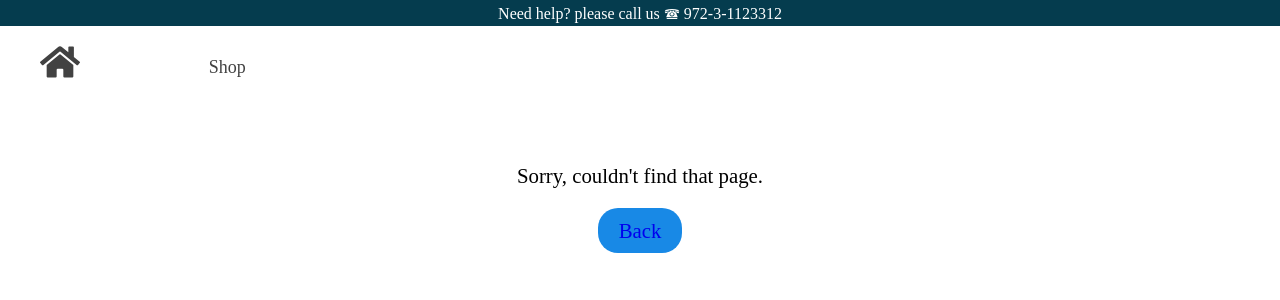
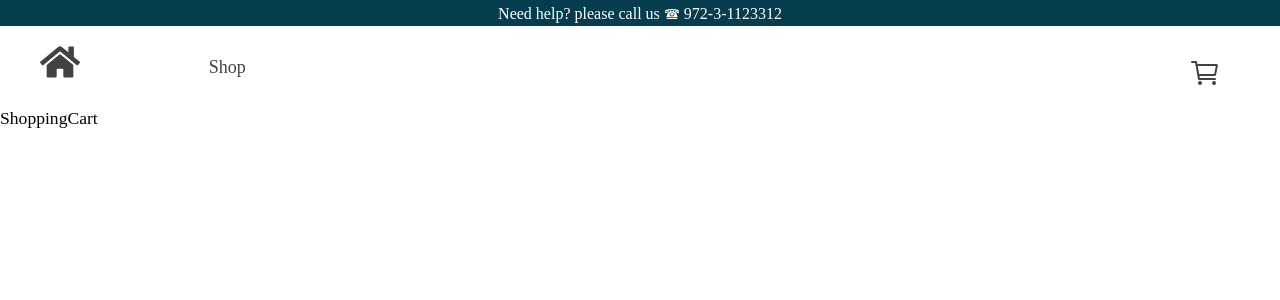
Before and after one commit to doxam1/shopping_cart, a React (Vite) app: page /cart in a window 1280 px wide. Shown: the top 300 px of the page. Built offline with nearby package versions, Linux system fonts and the light colour scheme.

Commit message:
add counter to cart logo

```diff
--- a/src/App.jsx
+++ b/src/App.jsx
@@ -3,6 +3,8 @@ import Layout from "./layouts/Layout";
 import Home from "./components/Home";
 import ErrorElement from "./components/ErrorElement";
 import Shop from "./components/Shop";
+import ShoppingCart from "./components/ShoppingCart";
+import { createContext, useState } from "react";
 
 const router = createBrowserRouter([
   {
@@ -11,17 +13,24 @@ const router = createBrowserRouter([
     children: [
       { index: true, element: <Home /> },
       { path: "shop", element: <Shop /> },
+      { path: "cart", element: <ShoppingCart /> },
       { path: "*", element: <ErrorElement /> },
     ],
   },
 ]);
+const ClientContext = createContext();
 
 function App() {
+  const [cart, setCart] = useState([]);
+
   return (
     <>
-      <RouterProvider router={router} />
+      <ClientContext.Provider value={{ cart, setCart }}>
+        <RouterProvider router={router} />
+      </ClientContext.Provider>
     </>
   );
 }
 
+export { ClientContext };
 export default App;
--- a/src/components/Navbar.jsx
+++ b/src/components/Navbar.jsx
@@ -2,6 +2,9 @@ import { NavLink } from "react-router-dom";
 import styled from "styled-components";
 import { FaHome } from "react-icons/fa";
 import { GiRotaryPhone } from "react-icons/gi";
+import { IoCartOutline } from "react-icons/io5";
+import { useContext } from "react";
+import { ClientContext } from "../App";
 
 const Wrapper = styled.div`
   /* padding: 1rem; */
@@ -24,7 +27,7 @@ const Wrapper = styled.div`
 
   & a:hover {
     opacity: 75%;
-    &:not(.icon) {
+    &:not(.icon):not(.iconCart) {
       text-decoration-line: underline;
       text-underline-offset: 1rem;
       color: #053c4e;
@@ -35,6 +38,15 @@ const Wrapper = styled.div`
     margin-right: 4rem;
     margin-left: 1rem;
     font-size: 2.5rem;
+  }
+  .iconCart {
+    margin-left: auto;
+
+    & > svg {
+      font-size: 2rem;
+      margin-right: 3rem;
+      margin-top: 1rem;
+    }
   }
 
   /* & a:not(.icon) {
@@ -47,7 +59,12 @@ const Wrapper = styled.div`
     }
   } */
 `;
-
+const CartItemsNum = styled.span`
+  position: relative;
+  right: 55%;
+  font-size: medium;
+  text-decoration: none;
+`;
 const Header = styled(Wrapper)`
   background-color: #053c4e;
   font-size: medium;
@@ -63,6 +80,8 @@ const navLinkActiveStyle = ({ isActive }) => {
   };
 };
 const Navbar = () => {
+  const { cart } = useContext(ClientContext);
+  console.log(cart.length);
   return (
     <>
       <Header>
@@ -79,6 +98,10 @@ const Navbar = () => {
         <NavLink to="shop" style={navLinkActiveStyle}>
           &nbsp;&nbsp;Shop&nbsp;&nbsp;
         </NavLink>
+        <NavLink to="cart" className="iconCart">
+          <IoCartOutline />
+          {cart.length > 0 && <CartItemsNum>{`${cart.length}`}</CartItemsNum>}
+        </NavLink>
       </Wrapper>
     </>
   );
--- /dev/null
+++ b/src/components/ShoppingCart.jsx
@@ -0,0 +1,5 @@
+const ShoppingCart = () => {
+  return <div>ShoppingCart</div>;
+};
+
+export default ShoppingCart;
--- a/src/components/productFetch/Products.jsx
+++ b/src/components/productFetch/Products.jsx
@@ -1,13 +1,52 @@
 import { getFetcherWithNativeFetch } from "./getProductWithNativeFetch";
 import { useEffect, useState } from "react";
+import styled from "styled-components";
+import { useContext } from "react";
+import { ClientContext } from "../../App";
+
+const Wrapper = styled.div`
+  display: grid;
+  grid-template-columns: repeat(auto-fill, minmax(250px, 1fr));
+  gap: 2rem;
+
+  & > div {
+    min-height: 200px;
+    margin: 0 1rem;
+    display: flex;
+    flex-direction: column;
+    justify-content: space-between;
+
+    & * {
+      margin-top: 0;
+      margin-bottom: 0;
+    }
+
+    & > img {
+      max-width: 60%;
+      margin: 0 auto;
+    }
+  }
+`;
+
+const ProductDiv = styled.div`
+  padding: 1rem;
+  border: 1px solid;
+`;
+
+const Stock = styled.p`
+  color: green;
+  font-weight: 600;
+  font-size: small;
+`;
 
 const Products = () => {
+  const { cart, setCart } = useContext(ClientContext);
+
   const [data, setData] = useState(null);
   const [loading, setLoading] = useState(true);
   const [error, setError] = useState(null);
 
   useEffect(() => {
-    setTimeout(() => {
     const fetchProductData = async () => {
       try {
         const Products = await getFetcherWithNativeFetch(
@@ -24,7 +63,6 @@ const Products = () => {
     };
 
     fetchProductData();
-    }, 1500);
   }, []);
 
   return (
@@ -32,12 +70,22 @@ const Products = () => {
       <div>
         <p>{loading && "loading..."}</p>
         <p>{error && `${error}`}</p>
-        <div>
+        <Wrapper>
           {data &&
             data.map((product) => (
-              <p key={product.id}>title: {product.title}</p>
+              <ProductDiv key={product.id}>
+                <img src={product.image} alt={product.title} />
+                <h5>{product.title}</h5>
+                {/* <p>{product.description}</p> */}
+                <Stock> In Stock </Stock>
+
+                <h4>${product.price}</h4>
+                <button onClick={() => setCart([...cart, product])}>
+                  Add to Cart{" "}
+                </button>
+              </ProductDiv>
             ))}
-        </div>
+        </Wrapper>
       </div>
     </>
   );
--- a/src/style/index.scss
+++ b/src/style/index.scss
@@ -8,3 +8,7 @@ body {
   margin: 0;
   font-size: 1.1rem;
 }
+
+img {
+  width: 100%;
+}
```
Lines whose indentation alone changed are shown as unchanged.
